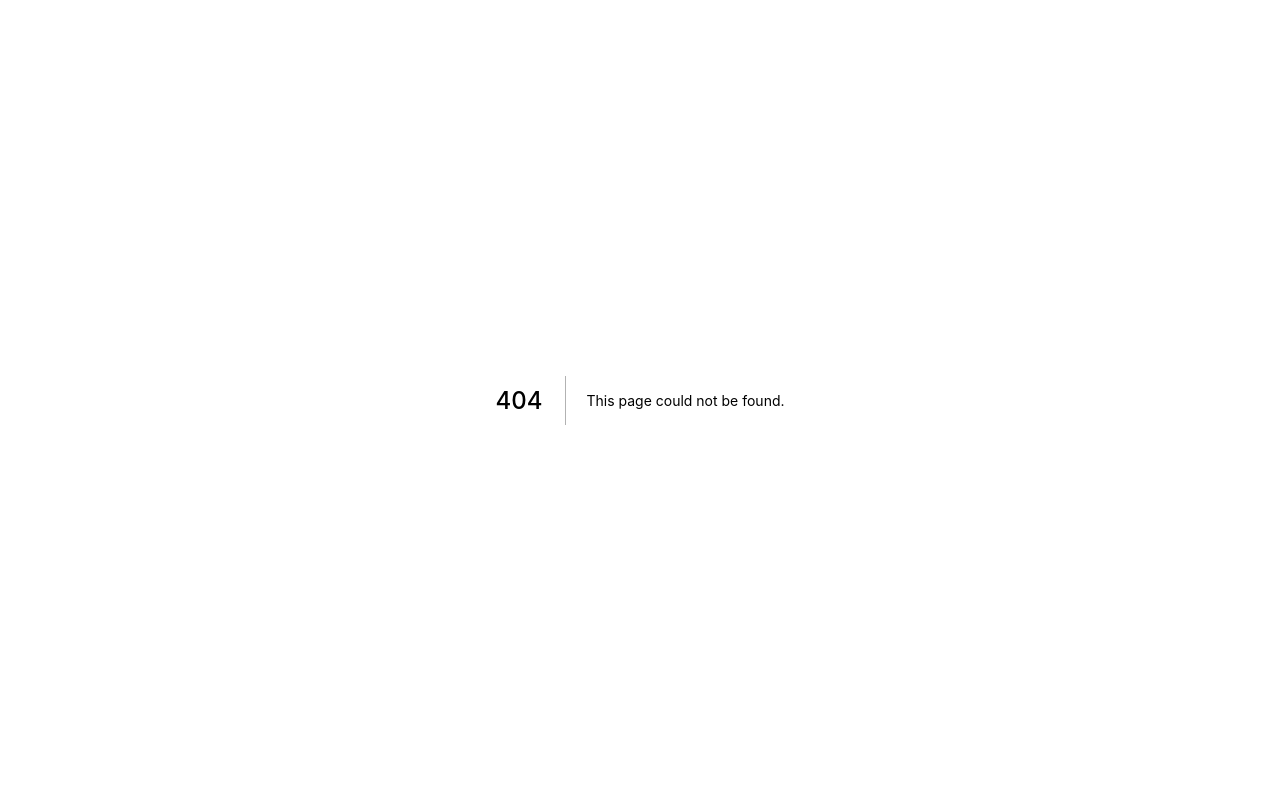
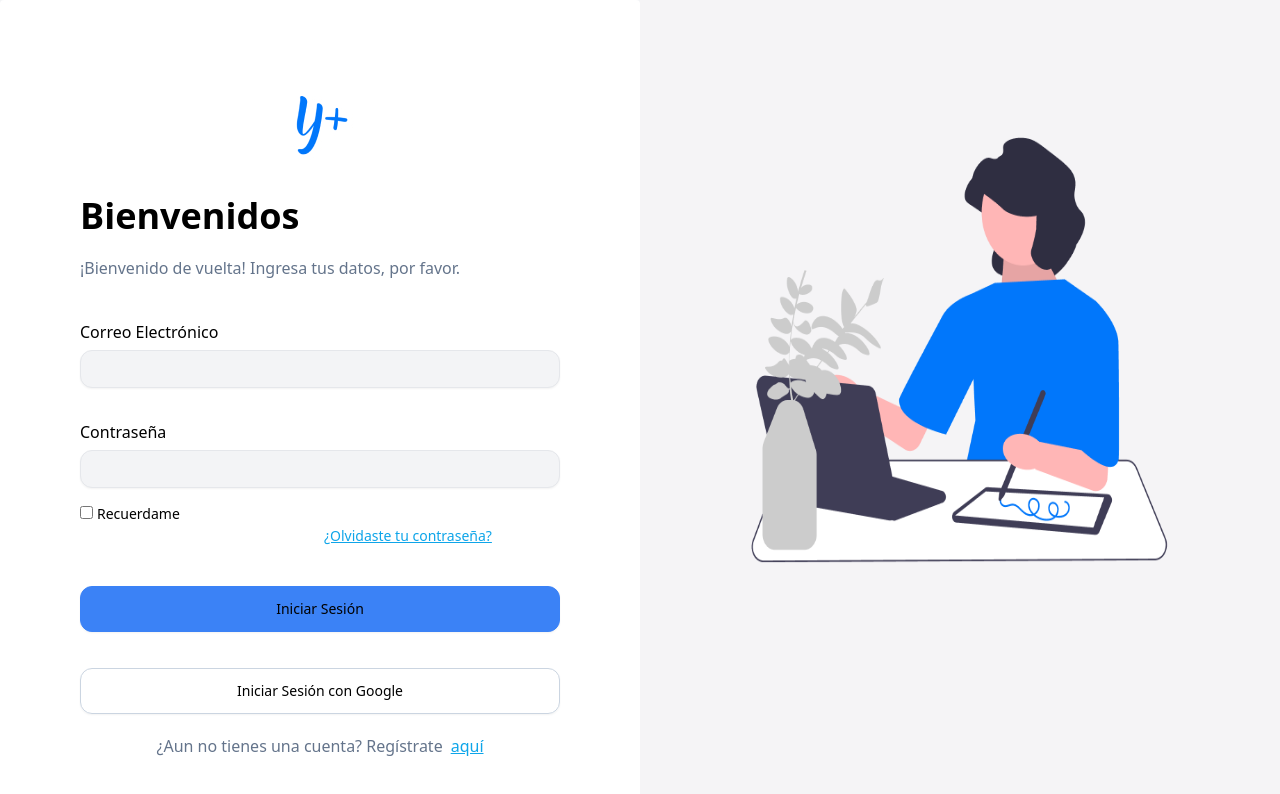
Before and after one commit to ashel1806/yachay, a Next.js app in the folder Desarrollo/OCS/Fuentes/frontend/: page /login in a window 1280 px wide. Before the commit this address had no page. Shown: the top 794 px of the page. Built offline with nearby package versions, Linux system fonts and the light colour scheme.

Commit message:
feat: Añadiendo la página de login o inicio de sesión se uso image components de next js

```diff
--- /dev/null
+++ b/Desarrollo/OCS/Fuentes/frontend/pages/login.js
@@ -0,0 +1,70 @@
+import Image from "next/image";
+
+export default function Login() {
+  return (
+    <section className='grid grid-cols-2 container mx-auto h-screen items-center p-0 m-0'>
+
+      <div  className='mx-auto h-screen'>
+        <form>
+          <div className='mx-auto h-screen bg-white  p-5 md:p-10 lg:p-15 xl:p-20  mb-4 rounded '>
+
+            <div className='flex items-center justify-center'>
+              <Image src='/images/YachayL.jpg'
+              width={92}
+              height={92}/>
+            </div><br></br>
+
+            <div className='font-bold text-4xl pt-1000'>Bienvenidos</div>
+              <div className='pt-5 grid grid-cols-2'>
+                  <div className=' text-ms col-span-2 text-slate-500' >¡Bienvenido de vuelta! Ingresa tus datos, por favor.</div>
+              </div><br></br>
+
+              <div className='col-span-2 pt-4 pb-1.5'>Correo Electrónico</div>
+              <div className='col-span-2 pb-4'>
+                <input className='block bg-gray-100 w-full border  rounded-xl py-2 pl-3 pr-3 shadow-sm focus:outline-none focus:border-gray-500 focus:ring-gray-500 focus:ring-1 sm:text-sm 'type='text' name='correo' />
+              </div>
+
+              <div className='col-span-2 pt-4 pb-1.5'>Contraseña</div>
+              <div className='col-span-2 pb-4'>
+                <input className='block bg-gray-100 w-full border  rounded-xl py-2 pl-3 pr-3 shadow-sm focus:outline-none focus:border-gray-500 focus:ring-gray-500 focus:ring-1 sm:text-sm 'type='text' name='correo' />
+              </div>
+
+              <div className='flex flex-col '>
+
+                  <div className='grid grid-cols-2 text-sm'>
+                    <div>
+                      <input type='checkbox' className=' appareance-none indeterminate:bg-gray-300'/>
+                      <p className='inline-block pl-1'> Recuerdame </p>
+                    </div>
+
+                    <div className='mx-auto pl-1 pt-0.5 text-sm'>
+                        <p className='inline-block text-white'>....................</p><p className='inline-block underline decoration-solid text-sky-500'>¿Olvidaste tu contraseña? </p>
+                    </div>
+                  </div><br></br>
+
+
+                  <div className='pt-3 pb-3'>
+                  <button class='block bg-blue-500 w-full border border-blue-500 rounded-xl py-3 my-1 pl-3 pr-3 shadow-sm focus:outline-none sm:text-sm 'type='button' name='Login'>
+                      Iniciar Sesión
+                  </button>
+                  </div>
+                  <div className='pt-3 pb-3'>
+                  <button class='block bg-white-100 w-full border border-slate-300 rounded-xl py-3 my-2  pl-3 pr-3 shadow-sm focus:outline-none focus:border-gray-500 focus:ring-gray-500 focus:ring-1 sm:text-sm 'type='text' name='LoginG'>
+                      Iniciar Sesión con Google
+                  </button>
+                  </div>
+                  <div className='flex items-center justify-center text-slate-500'>
+                    ¿Aun no tienes una cuenta?   Regístrate  <span className='pl-2 text-sky-500 underline decoration-solid'> aquí</span>
+                  </div>
+              </div>
+          </div>
+        </form>
+      </div>
+
+
+      <div className='flex justify-center mx-auto h-screen bg-gray-100 ' >
+        <Image src='/images/login.png' width={1000}height={1}/>
+      </div>
+    </section>
+  )
+}
```
